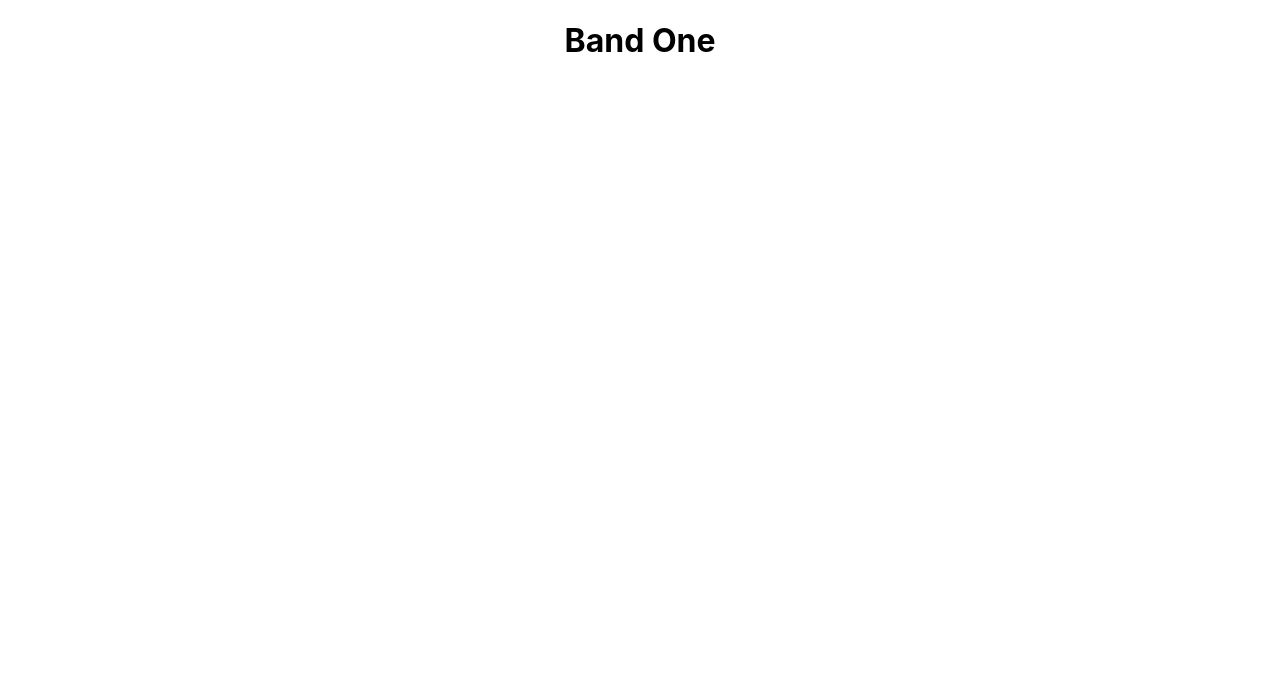
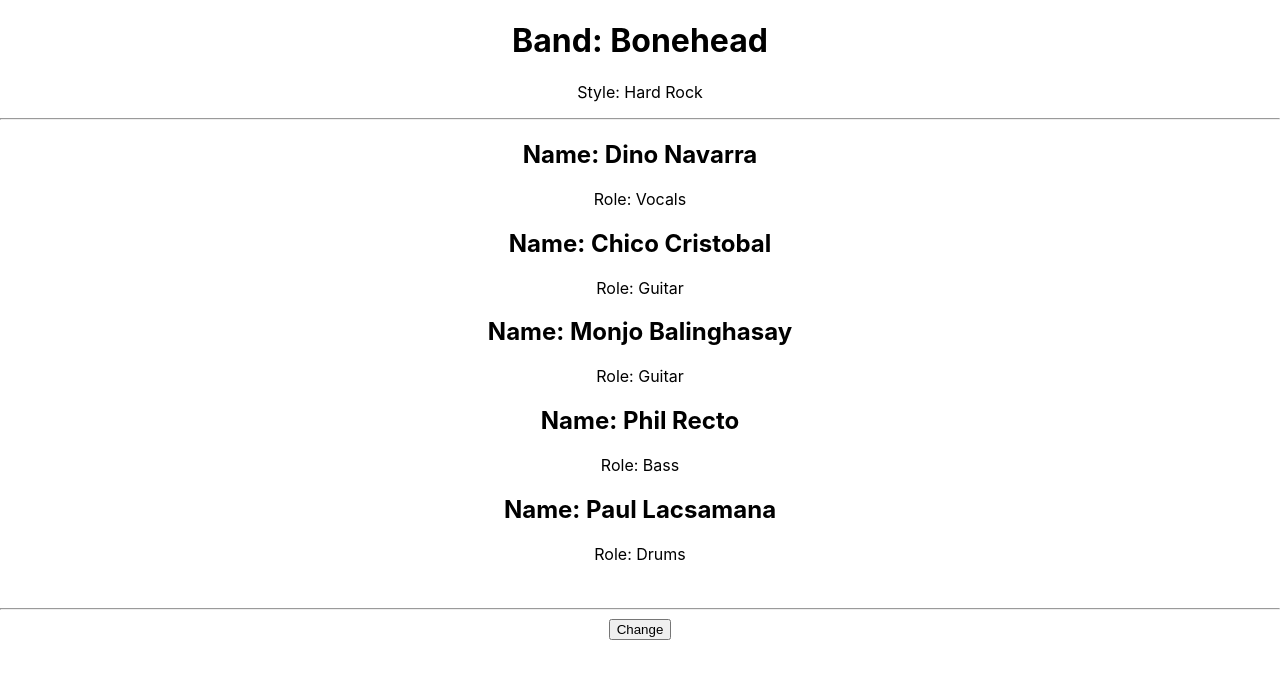
Before and after one commit to precto1285/changethebandReacto, a React (Create React App) app in the folder change-band/: page / in a window 1280 px wide. Shown: the top 678 px of the page. Built offline with nearby package versions, Linux system fonts and the light colour scheme.

Commit message:
created props and states

```diff
--- a/change-band/src/BandOne.js
+++ b/change-band/src/BandOne.js
@@ -1,16 +1,65 @@
 import React, { useState } from 'react';
+import BandOneSub from './SubComp/BandOneSub';
+import BandMember from './SubComp/BandMember';
 
 const BandOne = props => {
   const [bandState, setBandState] = useState(
     {
-      band: [
-        'Bonehead', 'Space Craft Time Machine', 'Styrophome', 'The After Sessions', 'Kapoteng Bakal', 'CircaSonic', 'The Edge', 'Three Headed Dog', 'Maximum Rock n Roll Quartet'],
-      bandmember: ['Dino Navarra', 'Chico Cristobal', 'Paul Lacsamana', 'Monjo Balinghasay', 'Rich Recto', 'Pepoy Songco', 'Malek Lopez', 'Paul Zialcita', 'Jeremiah Chavez', 'Dean Robinson', 'Garin Wolfe', 'Chris Burns', 'Perfecto De Castro', 'David Aguirre', 'Basti Artadi', 'Tim De Ramos', 'John Vons', 'Hank Barun', 'David Fuller', 'Bucky Handley', 'Jonathan Berghouse', 'Wolf Gemora', 'Adrian Marquez-Barrios'],
-      style: ['Hard Rock', 'Pop Rock', 'Funk Rock', 'Alternative']
+      band: 'Bonehead',
+      bandmember: [
+        'Dino Navarra', 'Chico Cristobal', 'Monjo Balinghasay', 'Phil Recto', 'Paul Lacsamana'
+      ],
+      role: [
+        'Vocal', 'Guitar', 'Bass', 'Drums'
+      ],
+      style: 'Hard Rock'
     }
   )
+
+  const clickHandler = () => {
+    setBandState({
+      band: 'Kapoteng Bakal',
+      bandmember: [
+        'Basti Artadi', 'Perfecto De Castro', 'David Aguirre', 'Phil Recto', 'Tim De Ramos'
+      ],
+      role: [
+        'Vocal', 'Guitar', 'Bass', 'Drums'
+      ],
+      style: 'Hard Rock'
+    })
+  }
+
   return (
-    <h1>Band One</h1>
+    <div>
+      <BandOneSub
+        band='Bonehead'
+        style='Hard Rock'
+      />
+      <hr />
+      <BandMember
+        bandmember='Dino Navarra'
+        role='Vocals'
+      />
+      <BandMember
+        bandmember='Chico Cristobal'
+        role='Guitar'
+      />
+      <BandMember
+        bandmember='Monjo Balinghasay'
+        role='Guitar'
+      />
+      <BandMember
+        bandmember='Phil Recto'
+        role='Bass'
+      />
+      <BandMember
+        bandmember='Paul Lacsamana'
+        role='Drums'
+      />
+      <br />
+      <hr />
+      <button onClick={clickHandler}>Change</button>
+    </div>
   )
 }
 
--- /dev/null
+++ b/change-band/src/SubComp/BandMember.js
@@ -0,0 +1,12 @@
+import React from 'react';
+
+const BandMember = (props) => {
+  return (
+    <div>
+      <h2>Name: {props.bandmember}</h2>
+      <p>Role: {props.role}</p>
+    </div>
+  )
+}
+
+export default BandMember;
--- a/change-band/src/SubComp/BandOneSub.js
+++ b/change-band/src/SubComp/BandOneSub.js
@@ -3,7 +3,8 @@ import React from 'react';
 const BandOneSub = (props) => {
   return (
     <div>
-
+      <h1>Band: {props.band}</h1>
+      <p>Style: {props.style}</p>
     </div>
   )
 }
```
